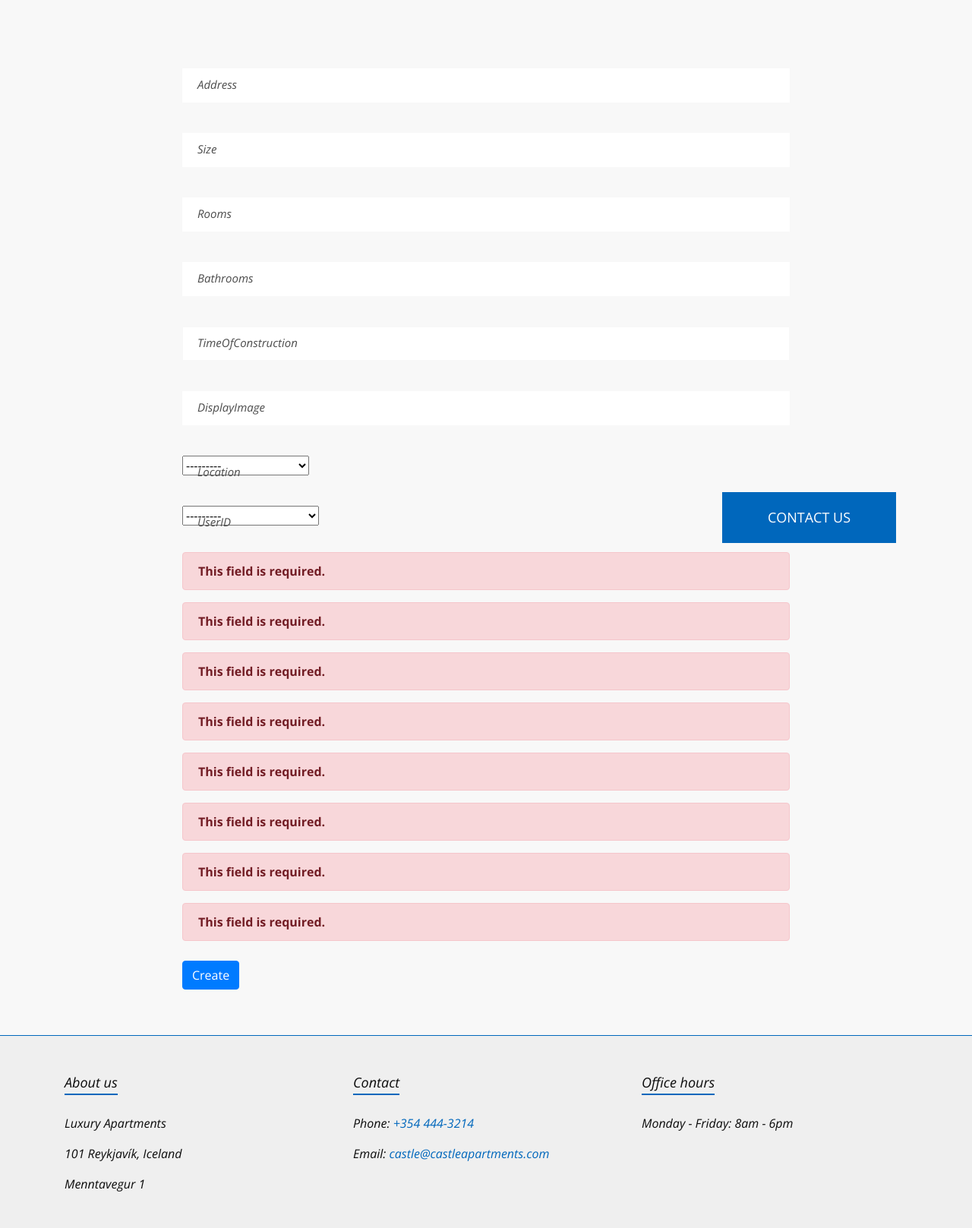
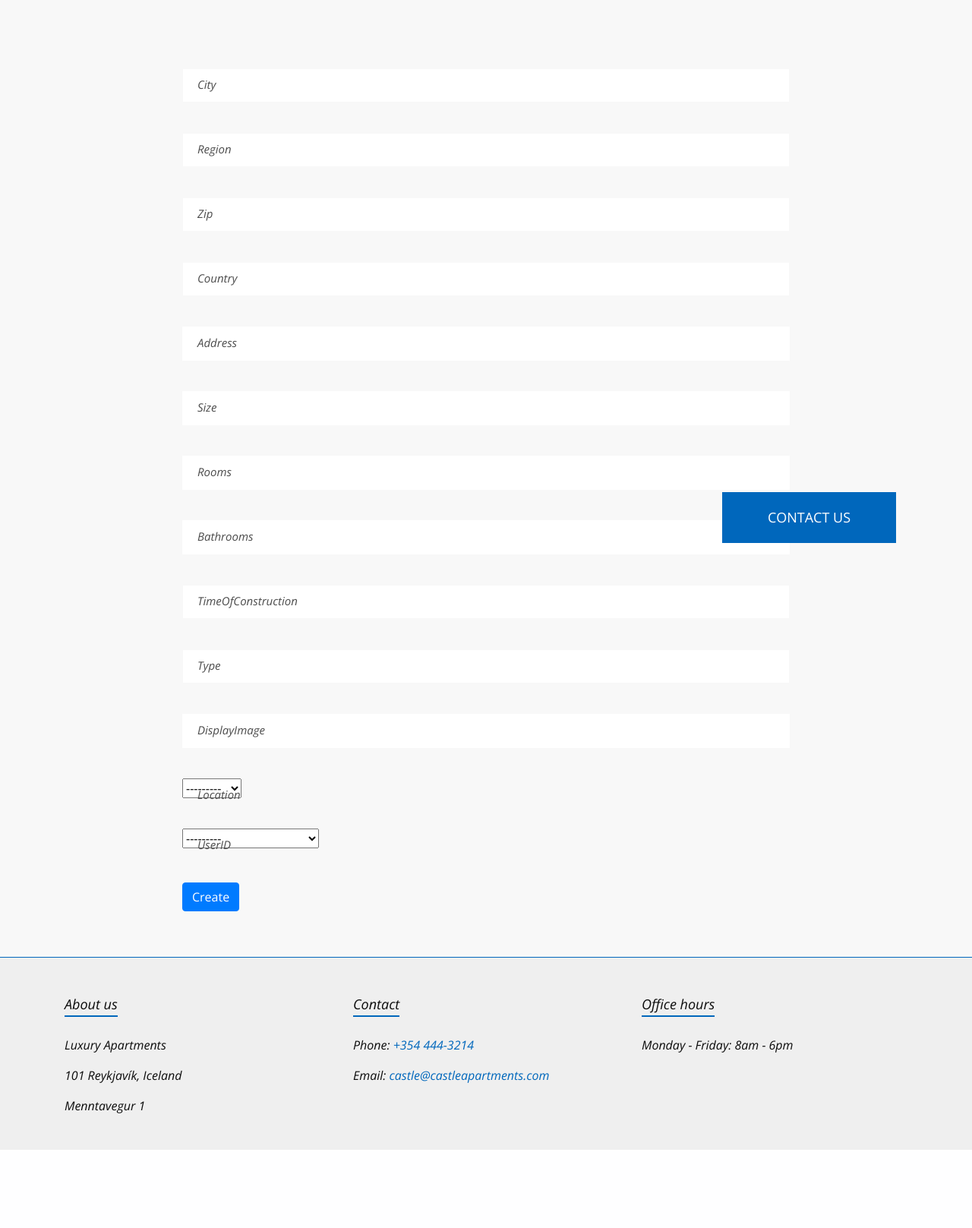
Before and after one commit to jonbjarniolafsson/Verkefni2, a Django app: page /create_apartment in a window 1280 px wide. Shown: the part 85-1702 px from the top of the page at 76% size. After the commit the page ends 1599 px from the top, so only its background shows below. Run offline with Django 3.2, Linux system fonts and the light colour scheme; tables that the repository leaves empty hold one stand-in row (values such as "Sample post"); some libraries are stand-ins or nearby versions.

Commit message:
APARTMENT FORM
ENNÞÁ MEIRA RUNK

```diff
--- a/CastleApps/CastleApps/settings.py
+++ b/CastleApps/CastleApps/settings.py
@@ -85,9 +85,9 @@
 DATABASES = {
     'default': {
         'ENGINE': 'django.db.backends.postgresql',
-        'NAME': 'xesdsqny',
-        'USER': 'xesdsqny',
-        'PASSWORD': '3r40qlmcxA-9CEPNAqVOmOHE7VSfGVE1',
+        'NAME': 'fstfyiru',
+        'USER': 'fstfyiru',
+        'PASSWORD': 'Sc9AkVu0YIu99fRWUKbOUFNv4KJ2hRp4',
         'HOST': 'manny.db.elephantsql.com',
         'PORT': '5432',
     }
--- a/CastleApps/apartments/forms/apartmentform.py
+++ b/CastleApps/apartments/forms/apartmentform.py
@@ -1,5 +1,5 @@
 from django.forms import ModelForm, widgets
-from ..models import Apartments
+from ..models import Apartments, Locations
 from django import forms
 
 
@@ -15,11 +15,23 @@
             'Rooms': widgets.NumberInput(attrs={'class' : 'form-control'}),
             'Bathrooms': widgets.NumberInput(attrs={'class' : 'form-control'}),
             'Description': widgets.TextInput(attrs={'class': 'form-control'}),
-            'timeOfConstruction': widgets.TextInput(attrs={'class': 'form-control'})
+            'timeOfConstruction': widgets.TextInput(attrs={'class': 'form-control'}),
+            'type': widgets.TextInput(attrs={'class':'form-control'})
 
 
 
 }
+
+class AddressCreateForm(ModelForm):
+        class Meta:
+            model = Locations
+            exclude = ['id']
+            widgets = {
+                'zip': widgets.TextInput(attrs={'class': 'form-control'}),
+                'region': widgets.TextInput(attrs={'class': 'form-control'}),
+                'city': widgets.TextInput(attrs={'class': 'form-control'}),
+                'country': widgets.TextInput(attrs={'class': 'form-control'})
+                }
         #address = models.CharField(max_length = 50)
         #size = models.IntegerField()
         #rooms = models.IntegerField()
--- a/CastleApps/apartments/models.py
+++ b/CastleApps/apartments/models.py
@@ -25,6 +25,8 @@
     region = models.CharField(max_length=50)
     zip = models.CharField(max_length=15)
     country = models.CharField(max_length=100)
+    def __str__(self):
+        return self.country
 
 # Apartments is general information about the apartment that is only inserted once
 class Apartments(models.Model):
@@ -33,9 +35,12 @@
     rooms = models.IntegerField()
     bathrooms = models.IntegerField()
     timeOfConstruction = models.IntegerField( default = 2000)
+    type = models.CharField(max_length = 50)
     displayImage = models.CharField(max_length = 5000)
-    location = models.ForeignKey(Locations, on_delete=models.CASCADE) # Foreign keys are singular. While the table
+    location = models.ForeignKey(Locations, on_delete=models.CASCADE, ) # Foreign keys are singular. While the table
     userID = models.ForeignKey(settings.AUTH_USER_MODEL, on_delete= models.CASCADE)
+    def __str__(self):
+        self.displayImage, self.location
 
 # Apartments usually have many images associated with them
 class ApartmentImages(models.Model):
--- a/CastleApps/apartments/views.py
+++ b/CastleApps/apartments/views.py
@@ -1,5 +1,5 @@
 from django.shortcuts import render,redirect
-from .forms.apartmentform import CastleAppsCreateForm
+from .forms.apartmentform import CastleAppsCreateForm, AddressCreateForm
 #from .forms.signup_form import CastleAppsSignupForm
 from django.http import HttpResponse
 # Create your views here.
@@ -106,21 +106,22 @@
 
 def create_apartment(request):
     if request.method == 'POST':
-        form = CastleAppsCreateForm(data=request.POST)
-        print("POST")
-        if form.is_valid():
-            print("IS VALID")
-            Apartments = form.save()
-            apartments_image = ApartmentImages(image=request.POST['image'], Apartments=Apartments)
-            apartments_image.save()
+        # Read data from apartments form, and from address form.
+        app_form = CastleAppsCreateForm(data=request.POST, prefix='apartment')
+        address_form = AddressCreateForm(data=request.POST, prefix='address')
+
+        if app_form.is_valid() and address_form.is_valid():
+            address_form.save()
+            app_form.save()
             return redirect('frontpage')
-        else:
-            response_data = {
-                'SType' : 'error',
-                'message' : form.errors
-            }
 
-    form = CastleAppsCreateForm(data=request.GET)
-    return render(request, 'apartments/create-apartment.html', {
-        'form' : form
-})
+        context = {'app_form': app_form, 'address_form': address_form}
+        return render(request, 'apartments/create-apartment.html', context)
+
+    else:
+        app_form = CastleAppsCreateForm(data=request.GET)
+        address_form = AddressCreateForm(data=request.GET)
+        return render(request, 'apartments/create-apartment.html', {
+            'app_form': app_form,
+            'address_form': address_form
+        })
--- a/CastleApps/templates/apartments/create-apartment.html
+++ b/CastleApps/templates/apartments/create-apartment.html
@@ -4,27 +4,19 @@
     <div class="container">
         <form action="{% url 'create-apartment' %}" class="background-white" method="POST">
             {% csrf_token %}
-            {% for item in form %}
+            {% for item in address_form %}
                 <div class="form-group">
                     <label>{{item.name}}</label>
                     {{item}}
-
                 </div>
             {% endfor %}
-            {% if form.errors %}
-        {% for field in form %}
-            {% for error in field.errors %}
-                <div class="alert alert-danger">
-                    <strong>{{ error|escape }}</strong>
+             {% for item in app_form %}
+                <div class="form-group">
+                    <label>{{item.name}}</label>
+                    {{item}}
                 </div>
             {% endfor %}
-        {% endfor %}
-        {% for error in form.non_field_errors %}
-            <div class="alert alert-danger">
-                <strong>{{ error|escape }}</strong>
-        </div>
-    {% endfor %}
-{% endif %}
+
             <input type="submit" value="Create" class="btn btn-primary pull-right" style="clear:both; margin : 10px 0" />
         </form>
 
```
Also changed, not shown: CastleApps/apartments/migrations/0003_remove_apartments_userid.py (added), CastleApps/apartments/migrations/0004_apartments_userid.py (added).
